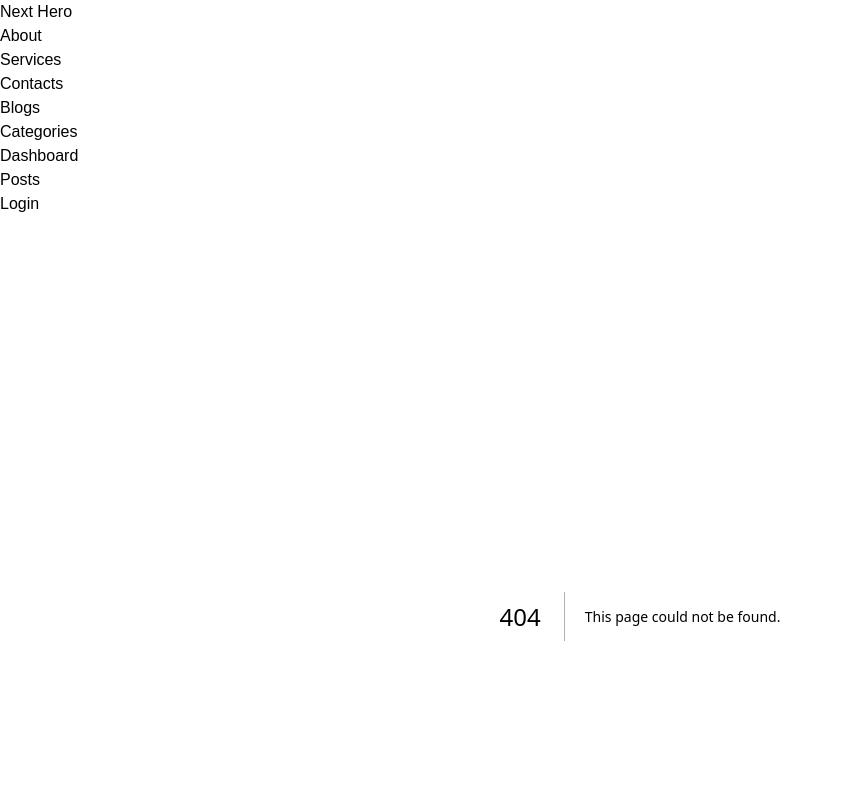
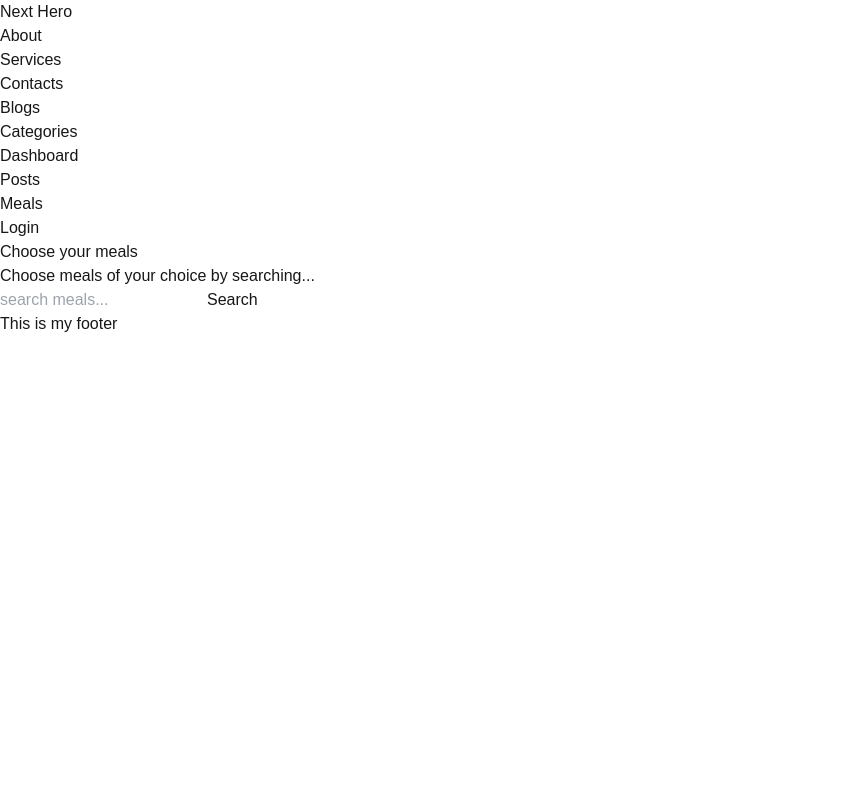
Before and after one commit to sowmik-sec/next-hero, a Next.js app: page /meals in a window 1280 px wide. Before the commit this address had no page. Shown: the top 800 px of the page, without its empty margins (0-843 px from the left). Built offline with nearby package versions, Linux system fonts and the light colour scheme.

Commit message:
Client-Side Data Fetching

```diff
--- /dev/null
+++ b/src/app/meals/page.jsx
@@ -0,0 +1,13 @@
+import Meals from "@/components/Meals";
+
+function MealsPage() {
+  return (
+    <div className="p-12">
+      <h1 className="text-3xl text-red-200">Choose your meals</h1>
+      <p>Choose meals of your choice by searching...</p>
+      <Meals />
+    </div>
+  );
+}
+
+export default MealsPage;
--- /dev/null
+++ b/src/components/Meals.jsx
@@ -0,0 +1,41 @@
+"use client";
+import { useState } from "react";
+import { useEffect } from "react";
+
+function Meals() {
+  const [search, setSearch] = useState("");
+  const [meals, setMeals] = useState([]);
+
+  const loadData = async () => {
+    const res = await fetch(
+      `https://www.themealdb.com/api/json/v1/1/search.php?f=${search}`
+    );
+    const data = await res.json();
+    console.log(data);
+    setMeals(data.meals);
+  };
+
+  return (
+    <div className="mt-12">
+      <input
+        onChange={(e) => setSearch(e.target.value)}
+        className="p-4 outline-none border-transparent text-slate-400"
+        type="text"
+        placeholder="search meals..."
+      />
+      <button onClick={loadData} className="bg-red-400 p-4">
+        Search
+      </button>
+      <div className="gird grid-cols-3 gap-12">
+        {meals?.map((meal) => (
+          <div key={meal.id} className="border-2 p-4">
+            <h5 className="text-xl">{meal.strMeal}</h5>
+            <p>{meal.strInstructions}</p>
+          </div>
+        ))}
+      </div>
+    </div>
+  );
+}
+
+export default Meals;
--- a/src/components/Navbar.jsx
+++ b/src/components/Navbar.jsx
@@ -36,6 +36,10 @@ function Navbar() {
       title: "Posts",
       path: "/posts",
     },
+    {
+      title: "Meals",
+      path: "/meals",
+    },
   ];
   const handler = () => {
     router.push("/login");
```
